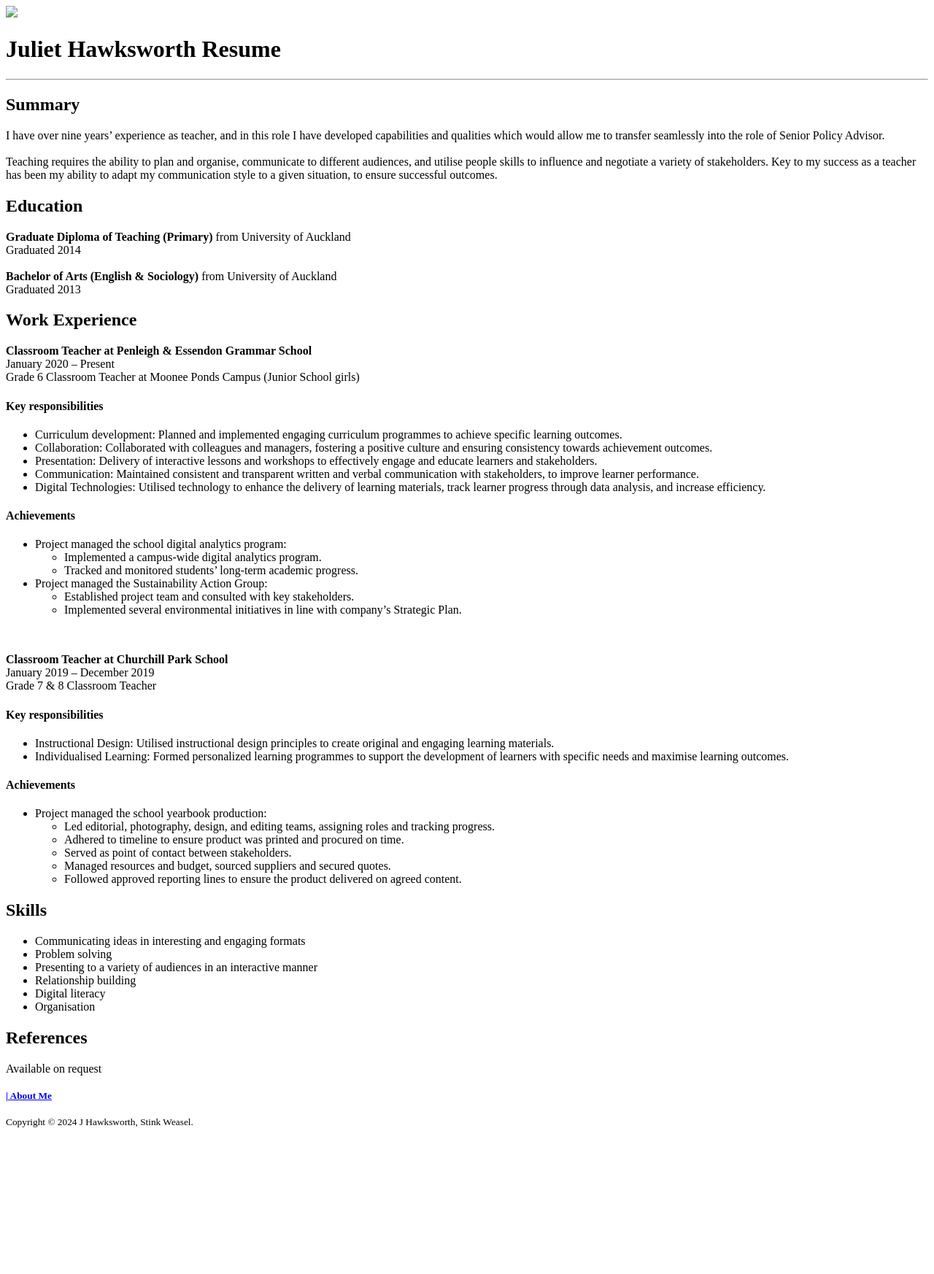
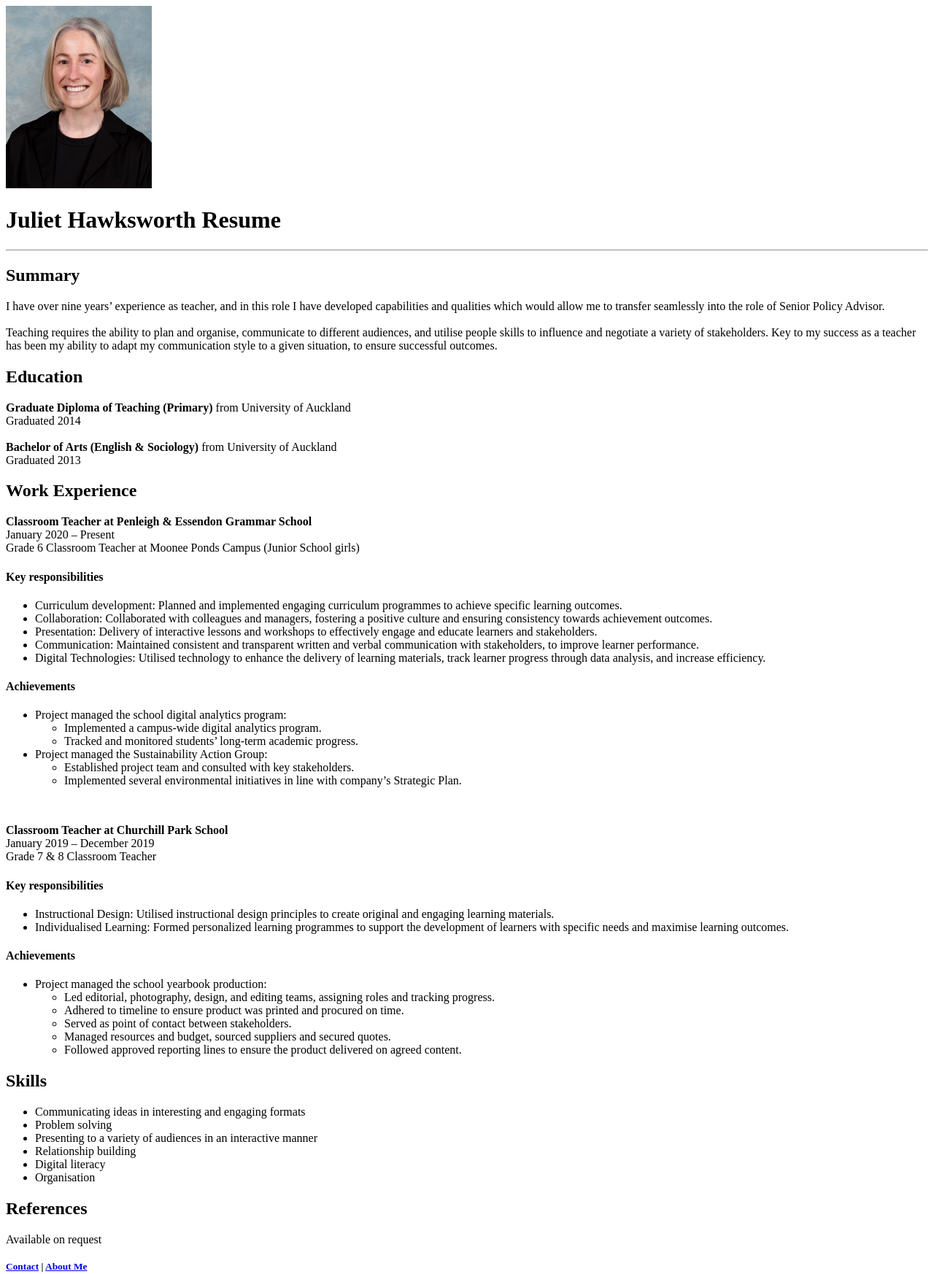
Before and after one commit to jkhawksworth/jhawksworth-resume, a plain HTML site: page index.html in a window 1280 px wide. Shown: the top 1746 px of the page at 73% size. Before the commit the page ends 1554 px from the top, so only its background shows below. Drawn offline with Linux system fonts and the light colour scheme.

Commit message:
Update index.html

```diff
--- a/index.html
+++ b/index.html
@@ -6,7 +6,7 @@
     <title>My Resume</title>
 </head>
 <body>
-    <img src="./Images/portrait.jpeg" height="250"/>
+    <img src="./assets/images/portrait.jpeg" height="250"/>
     <h1>Juliet Hawksworth Resume</h1>
     <hr>
     <h2>Summary</h2>
@@ -81,7 +81,7 @@
     Available on request
 <br>
 <br><small>
-<b><a href="/jhawksworth-resume/public/Contact.html"Contact</a> | <a href="/jhawksworth-resume/public/About Me.html">About Me</a></b>
+<b><a href="/jhawksworth-resume/public/Contact.html">Contact</a> | <a href="/jhawksworth-resume/public/About Me.html">About Me</a></b>
 <br>
 <br>
 <footer>
```
